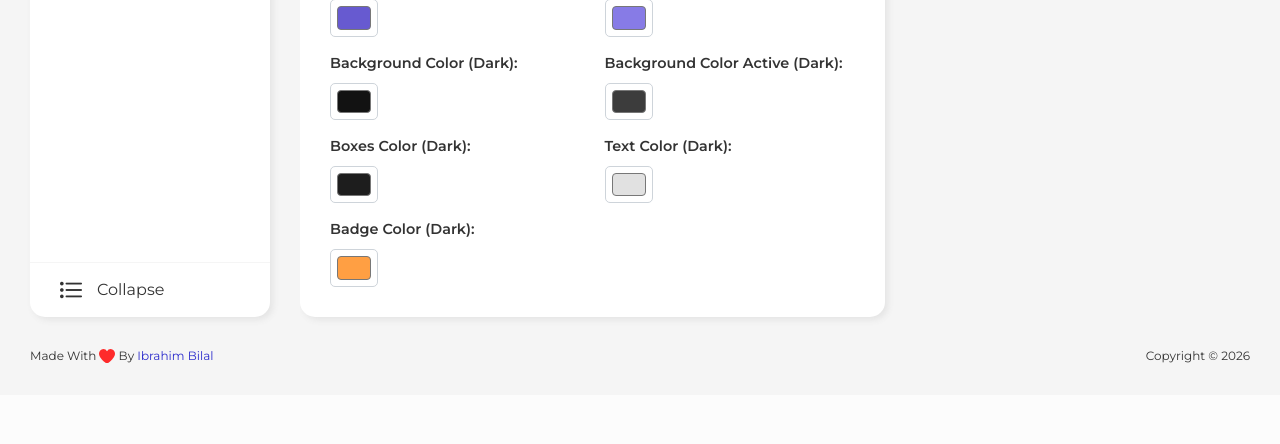
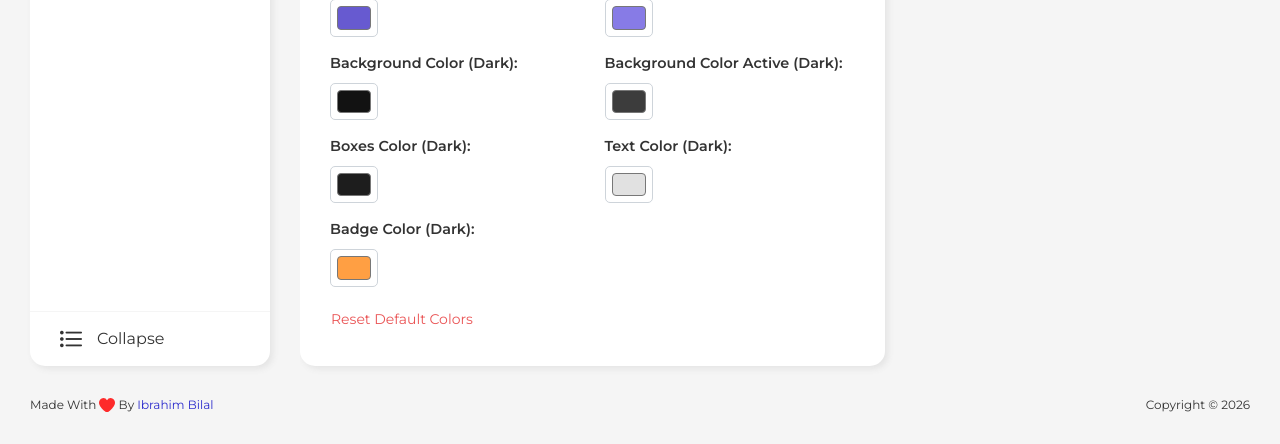
Before and after one commit to ibrahimbilal/e-commerce-dashboard-laravel, a Laravel app: page /admin/theme-settings in a window 1280 px wide. Shown: the part 1437-1881 px from the top of the page. Before the commit the page ends 1800 px from the top, so only its background shows below. Run offline with Laravel 9, Linux system fonts and the light colour scheme; the visitor is signed in with stand-in values (Sample User, id 1); data comes from the database, SQL or seed files in the repository; settings files or empty folders that the repository lacks are supplied; some libraries are stand-ins or nearby versions.

Commit message:
feat(admin): theme color CSS override, live preview, and reset
Inject saved theme variables after style.css on admin layout; preview and
reset on theme settings without save until form submit.

Co-authored-by: Ibrahim Bilal <ibrahimbilal@users.noreply.github.com>

```diff
--- a/lang/en/forms.php
+++ b/lang/en/forms.php
@@ -78,6 +78,14 @@ return [
 	'dark_active_bg_color' => 'Background Color Active (Dark):',
 	'dark_badge_color' => 'Badge Color (Dark):',
 	'dark_text_color' => 'Text Color (Dark):',
+
+	'reset_default_colors' => 'Reset default colors',
+	'reset_default_colors_confirm' => [
+		'title' => 'Are you sure?',
+		'text' => 'Reset all theme colors to their default values? Nothing is saved until you click Save.',
+		'yes' => 'Yes, reset colors!',
+		'no' => 'No, cancel!',
+	],
 
 	'country' => 'Country:',
 	'select_country' => '-- Select Country --',
--- /dev/null
+++ b/resources/views/admin/inc/theme-css-variables.blade.php
@@ -0,0 +1,23 @@
+@isset($themeCssVariables)
+<style id="theme-css-variables">@php
+$emitThemeCssBlock = static function (string $selector, array $variables): string {
+    $parts = [];
+    foreach ($variables as $property => $hex) {
+        $normalized = \App\Support\ThemeColors::normalizeHex((string) $hex);
+        if ($normalized === null) {
+            continue;
+        }
+        $parts[] = $property.':'.$normalized;
+    }
+
+    if ($parts === []) {
+        return '';
+    }
+
+    return $selector.'{'.implode(';', $parts).'}';
+};
+
+echo $emitThemeCssBlock('html', $themeCssVariables['light'] ?? []);
+echo $emitThemeCssBlock('html.dark', $themeCssVariables['dark'] ?? []);
+@endphp</style>
+@endisset
--- a/resources/views/admin/layout.blade.php
+++ b/resources/views/admin/layout.blade.php
@@ -20,6 +20,7 @@
     <link rel="stylesheet" href="{{ asset('css/bs'.$rtl_ext.'.min.css') }}">
     <!-- Main Css File -->
     <link rel="stylesheet" href="{{ asset('css/style'.$rtl_ext.'.min.css') }}">
+    @include('admin.inc.theme-css-variables')
 
     <!-- Fonts -->
 	<link href="https://fonts.googleapis.com/css2?family=Montserrat:wght@400;600;700&display=swap" rel="stylesheet">
--- a/resources/views/admin/settings/theme.blade.php
+++ b/resources/views/admin/settings/theme.blade.php
@@ -317,6 +317,9 @@
                         </div>
                     </div>
                 </div>
+                <div class="form-item second mt-3">
+                    <button type="button" class="btn trans-btn" id="reset-theme-colors">{{ __('forms.reset_default_colors') }}</button>
+                </div>
 
             </div>
         </div>
@@ -334,6 +337,18 @@
 @push('scripts')
     <!-- Sweet Alert -->
     <script src="{{ asset('js/sweetalert2.min.js') }}" type="text/javascript"></script>
+    <script type="application/json" id="theme-color-preview-config">{!! json_encode([
+        'variables' => $themeColorVariables ?? [],
+        'defaults' => $themeColorDefaults ?? [],
+        'messages' => [
+            'ok' => __('alerts.btn_text'),
+            'confirmTitle' => __('forms.reset_default_colors_confirm.title'),
+            'confirmText' => __('forms.reset_default_colors_confirm.text'),
+            'confirmYes' => __('forms.reset_default_colors_confirm.yes'),
+            'confirmNo' => __('forms.reset_default_colors_confirm.no'),
+        ],
+    ], JSON_THROW_ON_ERROR | JSON_HEX_TAG | JSON_HEX_APOS | JSON_HEX_AMP | JSON_HEX_QUOT) !!}</script>
+    <script src="{{ asset('assets/js/theme-color-preview.js') }}" type="text/javascript"></script>
     <script>
         // form Ajax Request
         $('form#settings-forms').on('submit', function(e) {
```
Also changed, not shown: lang/ar/forms.php (+8 -0 lines), scripts/theme-color-preview-headless.mjs (added, +59 -0 lines), tests/Feature/ThemeColorsTest.php (+23 -4 lines), public/assets/js/theme-color-preview.js (added).
